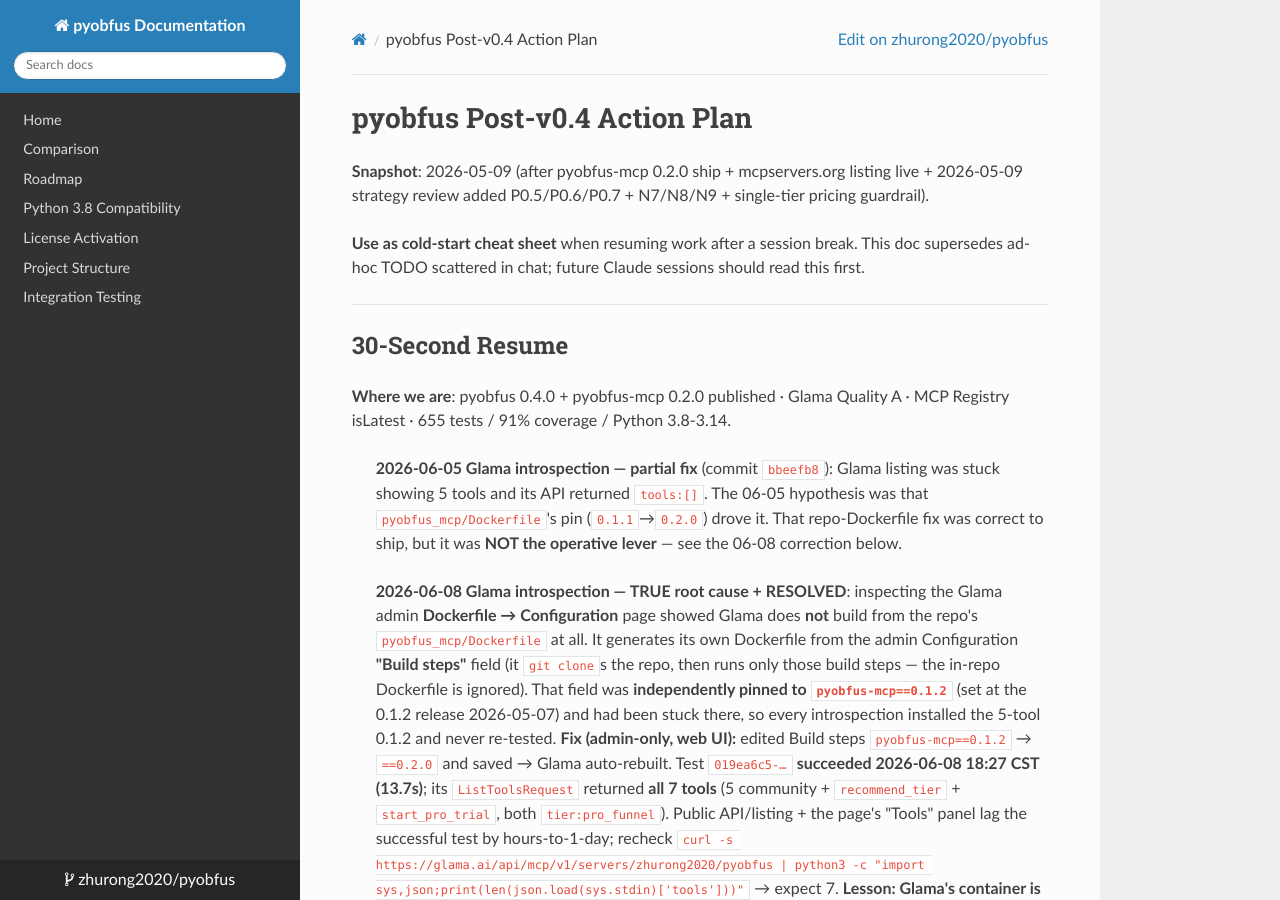
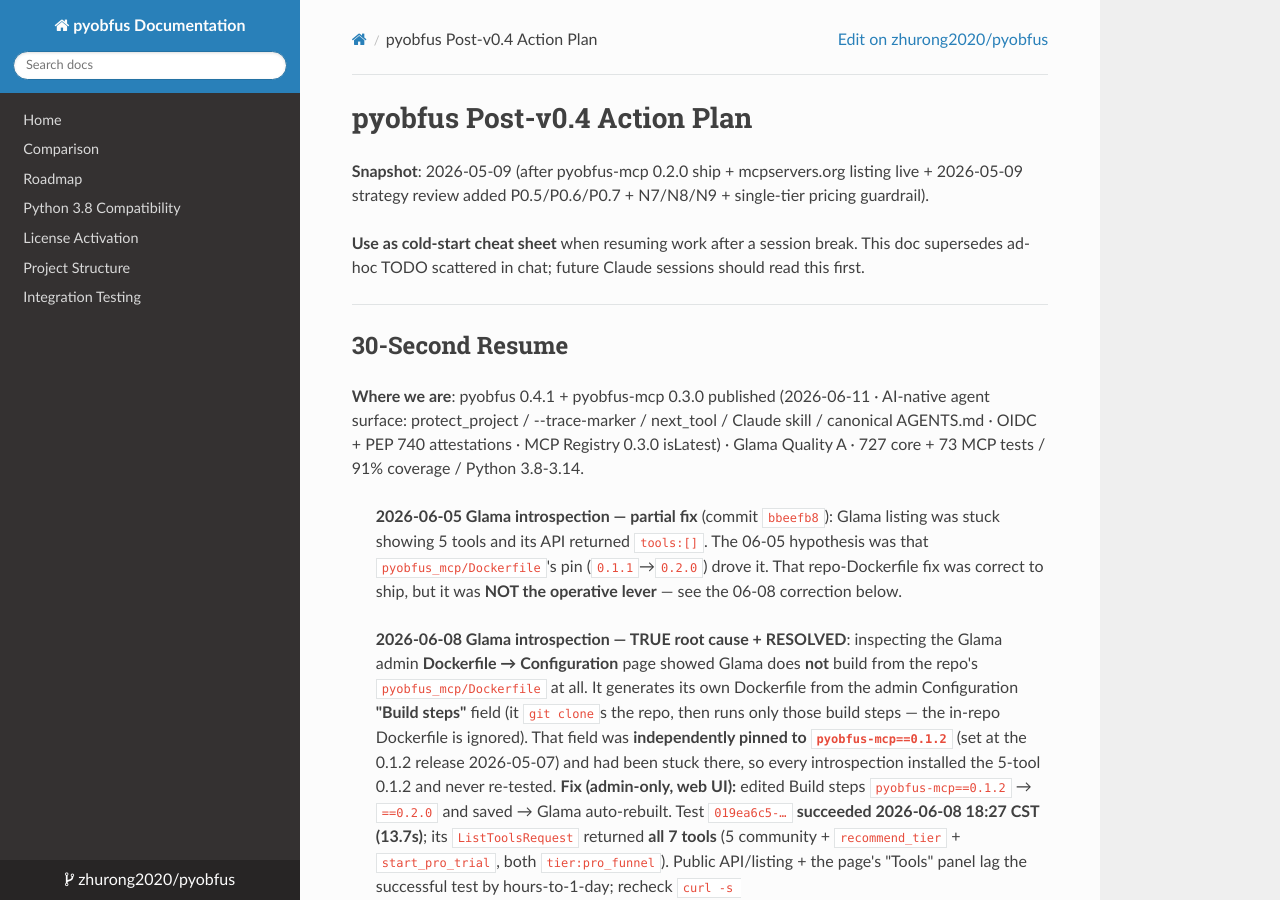
Before and after one commit to zhurong2020/pyobfus, an MkDocs documentation site: the page built from docs/POST_V0.4_TODO.md, in a window 1280 px wide and 900 px high. Built offline with MkDocs 1.6.1, drawn with Linux system fonts in a browser that asks for light colours; nearby versions of some CDN libraries.

Commit message:
docs: sync current-state facts to 0.4.1 / mcp 0.3.0 (post-publish)
MCP Registry version, test counts, and the POST_V0.4_TODO "where we are"
line updated now that 0.4.1 + mcp-0.3.0 are live on PyPI + the registry.

Co-Authored-By: Claude Opus 4.8 (1M context) <noreply@anthropic.com>

```diff
--- a/docs/POST_V0.4_TODO.md
+++ b/docs/POST_V0.4_TODO.md
@@ -8,7 +8,7 @@
 
 ## 30-Second Resume
 
-**Where we are**: pyobfus 0.4.0 + pyobfus-mcp 0.2.0 published · Glama Quality A · MCP Registry isLatest · 655 tests / 91% coverage / Python 3.8-3.14.
+**Where we are**: pyobfus 0.4.1 + pyobfus-mcp 0.3.0 published (2026-06-11 · AI-native agent surface: protect_project / --trace-marker / next_tool / Claude skill / canonical AGENTS.md · OIDC + PEP 740 attestations · MCP Registry 0.3.0 isLatest) · Glama Quality A · 727 core + 73 MCP tests / 91% coverage / Python 3.8-3.14.
 
 > **2026-06-05 Glama introspection — partial fix** (commit `bbeefb8`): Glama listing was stuck showing 5 tools and its API returned `tools:[]`. The 06-05 hypothesis was that `pyobfus_mcp/Dockerfile`'s pin (`0.1.1`→`0.2.0`) drove it. That repo-Dockerfile fix was correct to ship, but it was **NOT the operative lever** — see the 06-08 correction below.
 >
```
Also changed, not shown: CLAUDE.md (+2 -2 lines).
